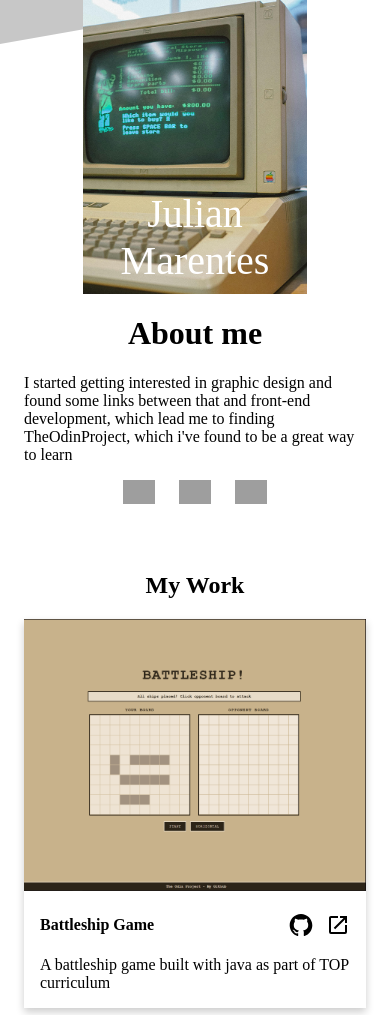
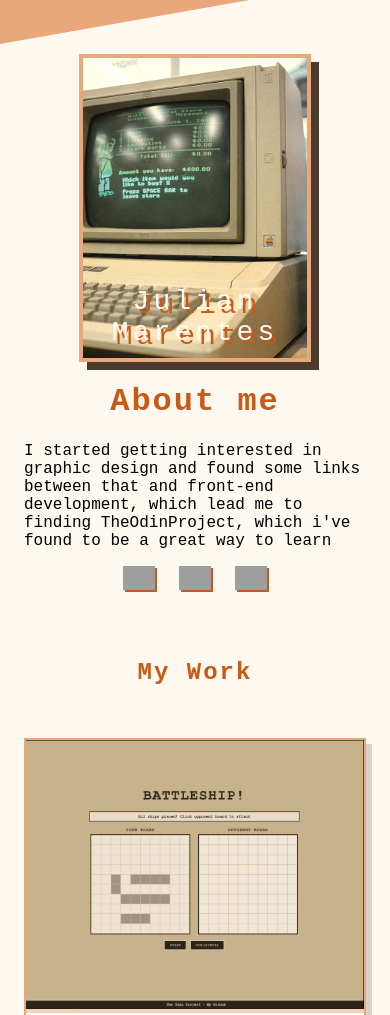
Before and after one commit to Marentxs/responsive-homepage, a plain HTML site: page index.html in a window 390 px wide. Shown: the top 1015 px of the page. Drawn offline with Linux system fonts and the light colour scheme; grey boxes are pictures that could not be loaded.

Commit message:
add retro style and minor details for interactive icons,cards

```diff
--- a/styles.css
+++ b/styles.css
@@ -1,5 +1,7 @@
 body {
   margin: 0;
+  background-color: #fdf8f0;
+  font-family: "Courier New", "American Typewriter", monospace;
 }
 
 main {
@@ -13,7 +15,7 @@ main {
   left: 0;
   width: 100%;
   height: 1000px;
-  background: rgba(0, 0, 0, 0.218);
+  background-color: #e8a87c;
   transform: skewY(-15deg);
   transform-origin: top left;
   z-index: -1;
@@ -23,11 +25,16 @@ h1,
 h2,
 h3 {
   text-align: center;
+  font-family: "Cooper Black", "Courier New", monospace;
+  letter-spacing: 2px;
+  color: #c85a17;
 }
 
 .header-image {
   position: relative;
   display: block;
+  border: 8px solid #e8a87c;
+  box-shadow: 8px 8px 0 #4a3b2c;
 }
 
 .header-image img {
@@ -43,7 +50,10 @@ h3 {
   width: 100%;
   text-align: center;
   font-size: 40px;
-  color: white;
+  color: #fdf8f0;
+  text-shadow: 4px 4px 0 #c85a17;
+  font-family: "Cooper Black", monospace;
+  letter-spacing: 4px;
 }
 
 .header-icons {
@@ -54,6 +64,7 @@ h3 {
 
 .header-icons img {
   width: 2rem;
+  filter: drop-shadow(2px 2px 0 #c85a17);
 }
 
 header {
@@ -67,10 +78,13 @@ header {
   display: flex;
   justify-content: space-between;
   align-items: center;
+  border-bottom: 3px dotted #e8a87c;
+  padding-bottom: 0.5rem;
 }
 
 .card-header-icons svg {
   width: 1.5rem;
+  color: #c85a17;
 }
 
 .card-header-icons {
@@ -79,16 +93,27 @@ header {
 }
 
 .project-card {
-  box-shadow: 0 4px 8px rgba(0, 0, 0, 0.2);
+  box-shadow: 6px 6px 0 rgba(0, 0, 0, 0.15);
+  border: 2px solid #e8a87c;
+  background-color: #fffaf2;
+  transition: transform 0.2s ease;
+}
+
+.project-card:hover,
+.header-icons img:hover,
+.card-header-icons svg:hover {
+  transform: translate(-3px, -3px);
 }
 
 .project-card img {
   width: 100%;
   object-fit: cover;
+  border-bottom: 4px solid #f3d2b5;
 }
 
 .project-card p {
   margin: 0;
+  font-family: "Courier New", monospace;
 }
 
 .card-content {
@@ -96,19 +121,28 @@ header {
   padding-top: 0;
 }
 
+.card-content p {
+  padding-top: 1rem;
+}
+
 footer {
-  background-color: bisque;
+  background-color: #e8a87c;
   padding: 1rem;
+  border-top: 6px solid #c85a17;
+  color: #4a3b2c;
 }
 
 footer img {
   width: 100%;
   height: 100%;
   object-fit: cover;
+  filter: grayscale(0.2) sepia(0.3);
 }
 
 .footer-text {
   padding: 1rem;
+  font-family: "Courier New", monospace;
+  font-weight: bold;
 }
 
 .section-cards {
@@ -117,8 +151,16 @@ footer img {
   margin-bottom: 4rem;
 }
 
+h2 {
+  padding-bottom: 2rem;
+}
+
 h3 {
   margin: 0;
+  font-family: "Cooper Black", monospace;
+  font-weight: bold;
+  color: #5c2e0a;
+  font-size: 1.3em;
 }
 
 @media (max-width: 2560px) {
@@ -127,13 +169,15 @@ h3 {
   }
 
   .header-text {
-    box-shadow: 0 4px 8px rgba(0, 0, 0, 0.2);
+    box-shadow: 8px 8px 0 rgba(0, 0, 0, 0.1);
     padding: 2rem;
     max-width: 500px;
+    background-color: #fffaf2;
+    border: 2px solid #e8a87c;
   }
 
   .header-image img {
-    max-height: 800px;
+    max-height: 600px;
   }
 
   main {
@@ -146,7 +190,7 @@ h3 {
   }
 
   footer {
-    background-color: bisque;
+    background-color: #e8a87c;
     display: flex;
     align-items: center;
     justify-content: space-around;
@@ -171,7 +215,7 @@ h3 {
   }
 
   .header-image img {
-    max-height: 500px;
+    max-height: 400px;
   }
 
   main {
@@ -184,7 +228,7 @@ h3 {
   }
 
   footer {
-    background-color: bisque;
+    background-color: #e8a87c;
     display: flex;
     align-items: center;
     justify-content: space-around;
@@ -209,6 +253,8 @@ h3 {
     box-shadow: none;
     padding: 0;
     position: static;
+    border: none;
+    background: transparent;
   }
 
   .section-cards {
@@ -221,21 +267,22 @@ h3 {
   }
 
   .header-image {
-    height: 15rem;
-    display: flex;
-    justify-content: center;
+    display: inline-block;
     margin-top: 30px;
-    align-items: flex-end;
+    border-width: 4px;
   }
 
   .header-image img {
     max-height: 300px;
+    width: 100%;
+    height: auto;
   }
 
   .name {
     display: flex;
     max-width: 268px;
     justify-content: center;
+    font-size: 28px;
   }
 
   .angled-line {
@@ -259,3 +306,8 @@ h3 {
     justify-self: center;
   }
 }
+
+header img,
+footer img {
+  filter: sepia(0.5) contrast(1.1);
+}
```
